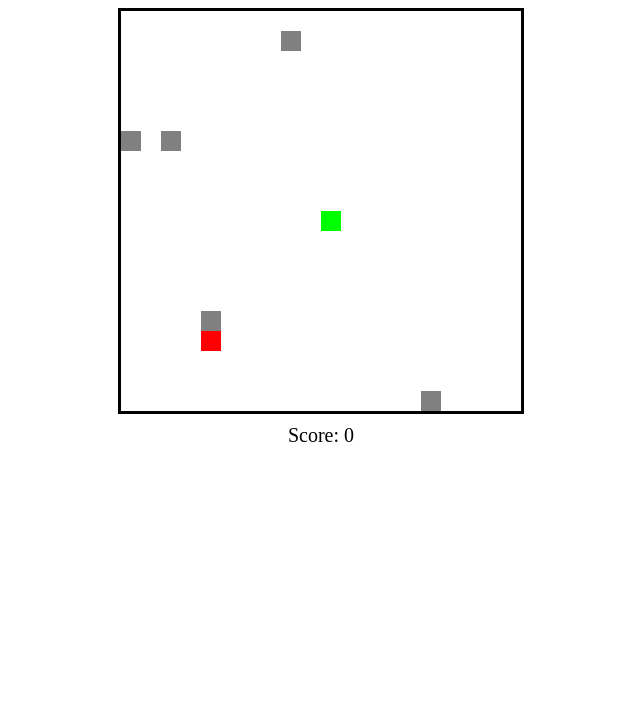
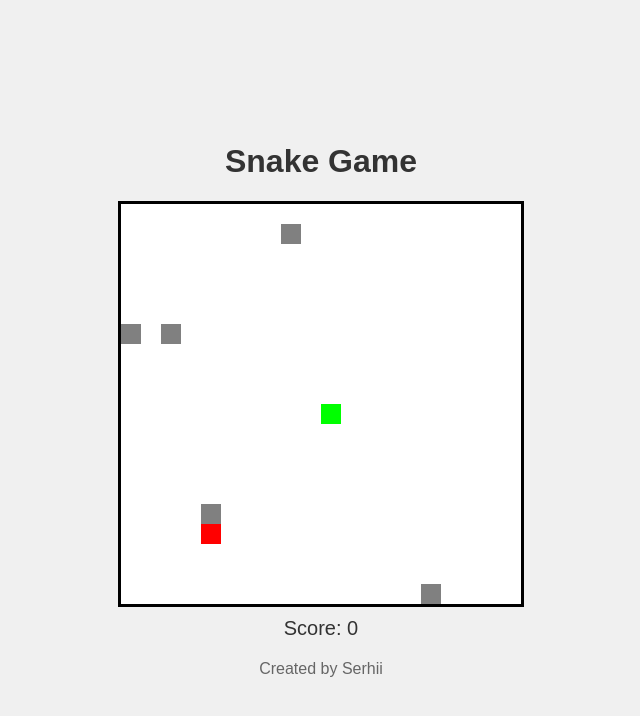
Before and after one commit to serhiiivashchenko/snake-game, a plain HTML site: page index.html in a window 1280 px wide. Shown: the whole page, without its empty margins (319-959 px from the left). Drawn offline with Linux system fonts and the light colour scheme.

Commit message:
Enhance UI with styling for body, header, score, and footer in Snake Game

```diff
--- a/index.html
+++ b/index.html
@@ -5,22 +5,40 @@
     <meta name="viewport" content="width=device-width, initial-scale=1.0">
     <title>Snake Game</title>
     <style>
+        body {
+            background-color: #f0f0f0;
+            font-family: 'Arial', sans-serif;
+            display: flex;
+            flex-direction: column;
+            align-items: center;
+            justify-content: center;
+            height: 100vh;
+            margin: 0;
+        }
+        h1 {
+            color: #333;
+        }
         canvas {
-            display: block;
-            margin: 0 auto;
-            background-color: #fff; /* Changed background color to white */
-            border: 3px solid #000; /* Changed border color to black for better contrast */
+            background-color: #fff;
+            border: 3px solid #000;
         }
         #score {
             text-align: center;
             font-size: 20px;
             margin-top: 10px;
+            color: #333;
+        }
+        footer {
+            margin-top: 20px;
+            color: #666;
         }
     </style>
 </head>
 <body>
+    <h1>Snake Game</h1>
     <canvas id="gameCanvas" width="400" height="400"></canvas>
     <div id="score">Score: 0</div>
+    <footer>Created by Serhii</footer>
     <script src="snake.js"></script>
 </body>
 </html>
```
